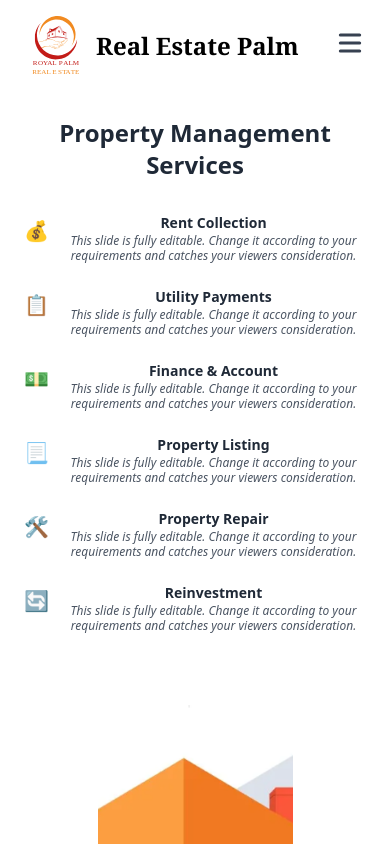
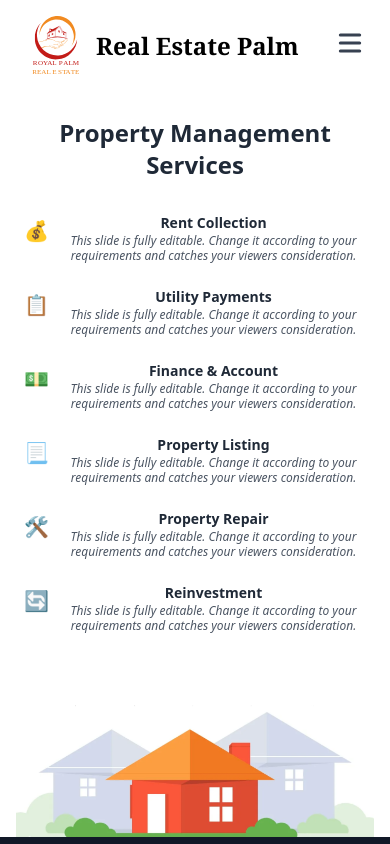
Before and after one commit to biyasshresth/Royal-Palm-Real-Estate, a React (Vite) app: page /PropMgnt in a window 390 px wide. Shown: the top 844 px of the page. Built offline with nearby package versions, Linux system fonts and the light colour scheme.

Commit message:
Scroll to head in Faq and our service Image size change into mobile view

```diff
--- a/src/components/Faq.tsx
+++ b/src/components/Faq.tsx
@@ -1,8 +1,7 @@
-import React, { useMemo, useState } from "react";
+import React, { useMemo, useState, useEffect } from "react";
 import { FiSearch } from "react-icons/fi";
 import { IoIosArrowDropdownCircle } from "react-icons/io";
 import logo from "../assets/logo.svg";
-
 
 interface FAQ {
   id: number;
@@ -14,6 +13,11 @@ interface FAQ {
 const Faq: React.FC = () => {
   const [query, setQuery] = useState<string>("");
   const [openId, setOpenId] = useState<number | null>(null);
+
+  // Scroll to top when component mounts
+  useEffect(() => {
+    window.scrollTo(0, 0);
+  }, []);
 
   const faqs: FAQ[] = [
     {
@@ -121,7 +125,8 @@ const Faq: React.FC = () => {
                 key={item.id}
                 className="overflow-hidden rounded-xl border border-orange-100 bg-white shadow-sm"
               >
-                <button aria-expanded={true}
+                <button
+                  aria-expanded={isOpen}
                   type="button"
                   onClick={() => setOpenId(isOpen ? null : item.id)}
                   className="flex w-full items-center justify-between gap-4 px-5 py-4 text-left"
--- a/src/components/OurTeam.tsx
+++ b/src/components/OurTeam.tsx
@@ -1,4 +1,4 @@
-import React from "react";
+import React, { useEffect } from "react";
 import { FaFacebookF, FaTwitter, FaInstagram } from "react-icons/fa";
 import Rajiv from "../assets/Rajiv.jpg";
 import Panda from "../assets/Panda.png";
@@ -69,6 +69,11 @@ const teamMembers: TeamMember[] = [
 ];
 
 const OurTeam: React.FC = () => {
+  // Scroll to top when component mounts
+  useEffect(() => {
+    window.scrollTo(0, 0);
+  }, []);
+
   return (
     <section className="bg-gray-200 py-16 px-6">
       <div className="max-w-6xl mx-auto text-center">
--- a/src/components/PropMgnt.tsx
+++ b/src/components/PropMgnt.tsx
@@ -80,13 +80,14 @@ const PropMgnt: React.FC = () => {
       </div>
 
       {/* image below the services */}
-      <div className="w-full">
-        <img
-          src={ButtonPic}
-          alt="Button"
-          className="w-1/2 h-72 object-cover mx-auto"
-        />
-      </div>
+      <div className="w-full px-4">
+  <img
+    src={ButtonPic}
+    alt="Button"
+    className="w-full max-w-md h-auto object-contain mx-auto"
+  />
+</div>
+
     </>
   );
 };
```
